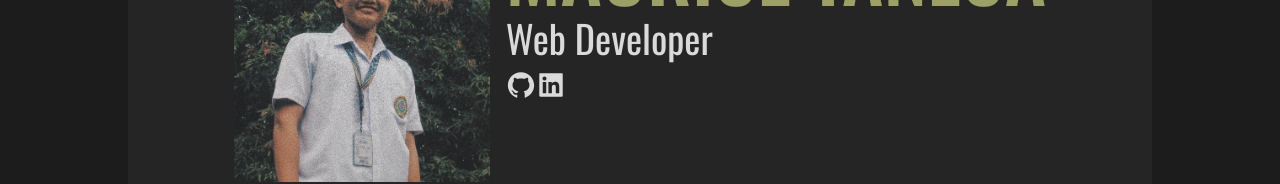
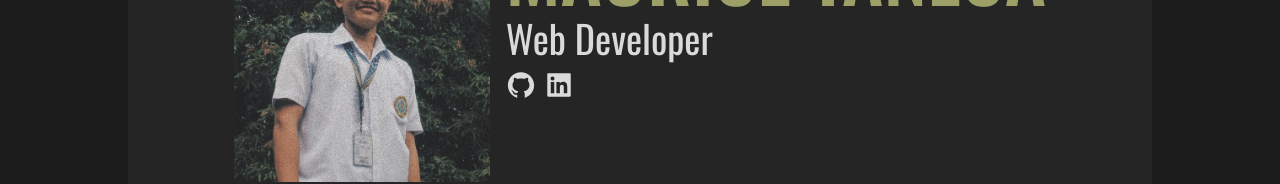
Before and after one commit to pokemau/portfolio, a Next.js app: page / in a window 1280 px wide. Shown: the part 231-415 px from the top of the page. Built offline with nearby package versions, Linux system fonts and the light colour scheme.

Commit message:
finish home page

```diff
--- a/src/components/layout/Navbar.tsx
+++ b/src/components/layout/Navbar.tsx
@@ -10,7 +10,11 @@ export const Navbar = () => {
       items-center py-2 px-5 md:px-20 transition-all">
       <div className="hidden md:flex items-center justify-center">
         <Link href="/">
-          <h1 className="text-[2.5rem] lg:text-[3.2rem] font-bold">MT</h1>
+          <h1
+            className="text-[2.5rem] lg:text-[3.2rem] font-bold hover:text-yel
+          transition-all duration-100">
+            MT
+          </h1>
         </Link>
       </div>
       <div className="flex gap-1 md:gap-6 group">
--- a/src/pages/index.tsx
+++ b/src/pages/index.tsx
@@ -40,7 +40,7 @@ const Home = () => {
               </h3>
             </div>
 
-            <div className="flex justify-center md:justify-start ap-2 mt-4 w-full">
+            <div className="flex justify-center md:justify-start gap-2 mt-4 w-full">
               <Link
                 href="https://github.com/pokemau"
                 target="_blank"
```
